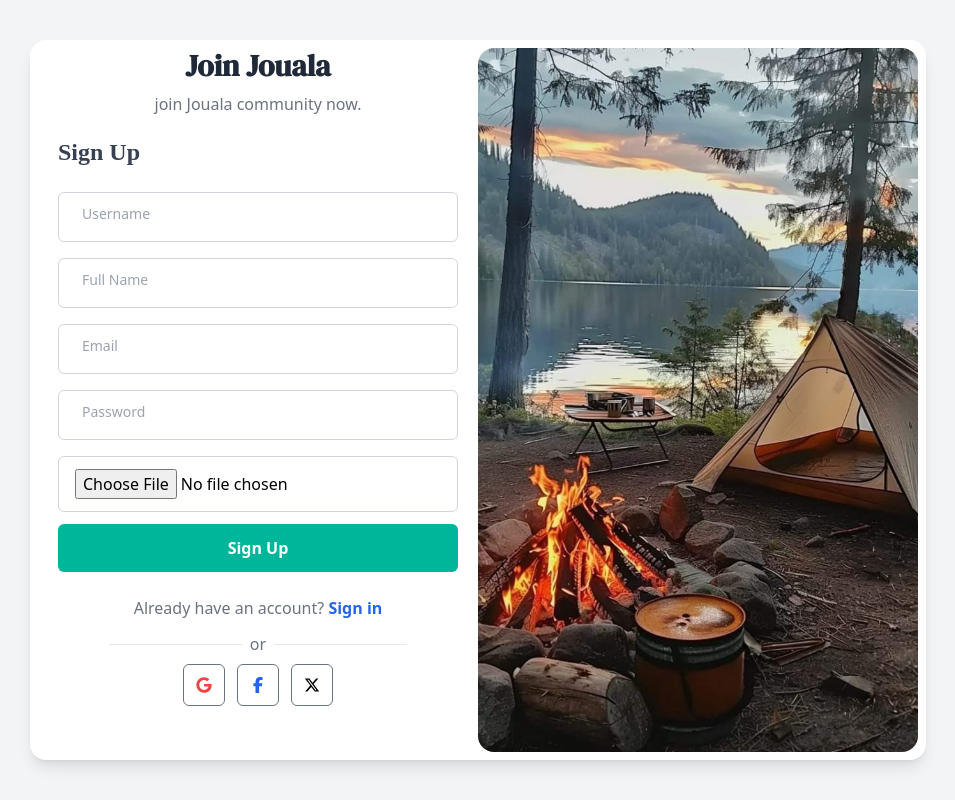
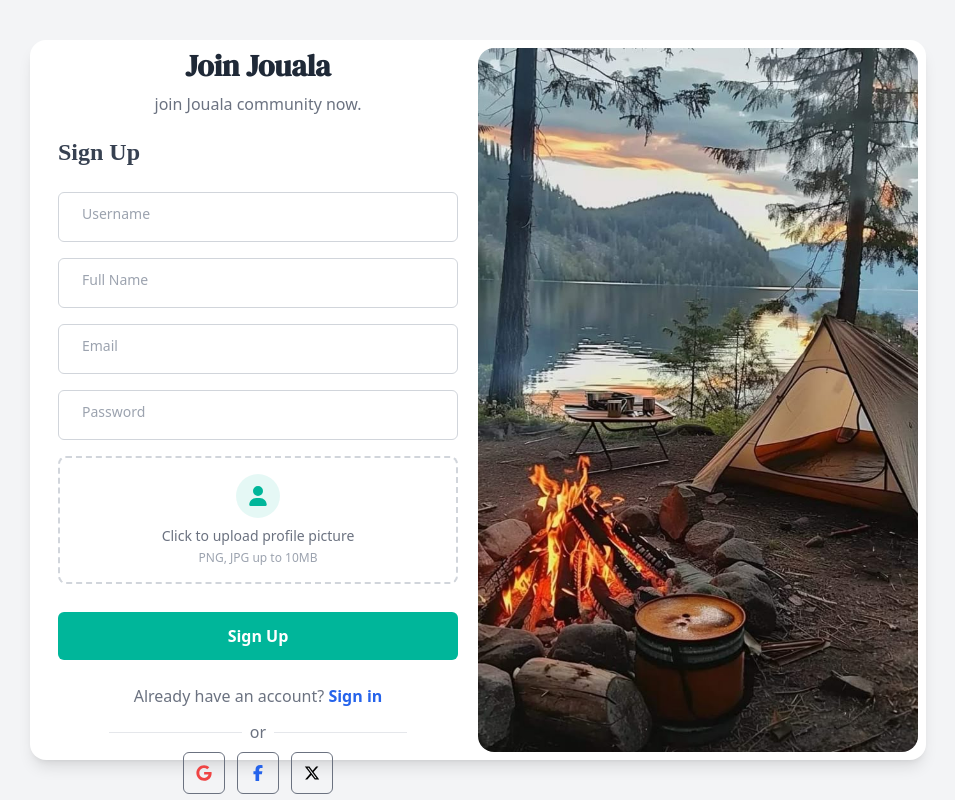
Before and after one commit to b0tjake/projetPfe, a React (Vite) app in the folder front-end/: page /register in a window 1280 px wide. Shown: the whole page, without its empty margins (162-1117 px from the left). Built offline with nearby package versions, Linux system fonts and the light colour scheme; a web font is replaced by a local one.

Commit message:
kakashi and register input added

```diff
--- a/front-end/src/authentification/register.jsx
+++ b/front-end/src/authentification/register.jsx
@@ -1,11 +1,13 @@
-import React, { useEffect, useState } from "react";
+import React, { useEffect, useState, useRef } from "react";
 // import "./register.css";
-import { FaGoogle, FaFacebookF, FaXTwitter } from "react-icons/fa6";
+import { FaGoogle, FaFacebookF, FaXTwitter, FaImage, FaUser } from "react-icons/fa6";
 import gsap from "gsap";
 import { useNavigate } from "react-router-dom";
 import axios from "axios";
 
 export default function Register({setLoading}) {
+  const fileInputRef = useRef(null);
+  const [previewImage, setPreviewImage] = useState(null);
 
   //for gsap
   const [userState, setUserState] = useState(false);
@@ -86,6 +88,20 @@
         ease:"power2.out",
     })
   }, []);
+
+  const handleImageChange = (e) => {
+    const file = e.target.files[0];
+    setImage(file);
+
+    if (file) {
+      const reader = new FileReader();
+      reader.onloadend = () => {
+        setPreviewImage(reader.result);
+      };
+      reader.readAsDataURL(file);
+    }
+  };
+
   return (
     <div className="flex justify-center text-black items-center h-screen bg-gray-100">
       <div className="flex w-full card items-center md:items-stretch max-w-4xl p-2 pt-6 md:pt-2 h-full md:h-[90%] bg-white rounded-2xl shadow-lg">
@@ -117,9 +133,47 @@
               <input type="password" id="password" placeholder=" " className="w-full px-4 py-3 border border-gray-300 rounded-md peer" onChange={(e) => setPassword(e.target.value)} onFocus={() => setPassState(true)} />
               <label htmlFor="password" className="absolute passLabel left-4 cursor-text top-3 text-gray-400 text-sm bg-white px-2 text-[17px]">Password</label>
             </div>
-            <div>
-              <input type="file" id="image" className="w-full px-4 py-3 border border-gray-300 rounded-md peer" onChange={(e) => setImage(e.target.files[0])} />
+
+            <div className="mb-4">
+              <input
+                type="file"
+                id="image"
+                ref={fileInputRef}
+                className="hidden"
+                onChange={handleImageChange}
+                accept="image/*"
+              />
+              <div
+                onClick={() => fileInputRef.current.click()}
+                className="relative cursor-pointer group"
+              >
+                <div className={`w-full h-32 border-2 border-dashed rounded-lg flex flex-col items-center justify-center transition-all ${
+                  previewImage ? 'border-[#00b69a]' : 'border-gray-300 hover:border-[#00b69a]'
+                }`}>
+                  {previewImage ? (
+                    <div className="relative w-full h-full">
+                      <img
+                        src={previewImage}
+                        alt="Preview"
+                        className="w-full h-full object-cover rounded-lg"
+                      />
+                      <div className="absolute inset-0 bg-black bg-opacity-40 flex items-center justify-center opacity-0 group-hover:opacity-100 transition-opacity rounded-lg">
+                        <FaImage className="text-white text-2xl" />
+                      </div>
+                    </div>
+                  ) : (
+                    <>
+                      <div className="bg-[#00b69a] bg-opacity-10 rounded-full p-3 mb-2">
+                        <FaUser className="text-[#00b69a] text-xl" />
+                      </div>
+                      <p className="text-sm text-gray-500">Click to upload profile picture</p>
+                      <p className="text-xs text-gray-400 mt-1">PNG, JPG up to 10MB</p>
+                    </>
+                  )}
+                </div>
+              </div>
             </div>
+
             <button className="w-full bg-[#00b69a] text-white py-3 mt-3 rounded-md font-semibold hover:bg-[#14a48f] transition-all">
               Sign Up
             </button>
```
Also changed, not shown: 2 other files (tests, documents, lock files or other folders).
